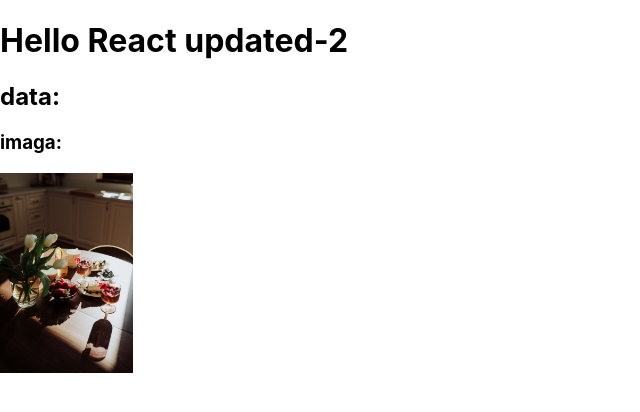
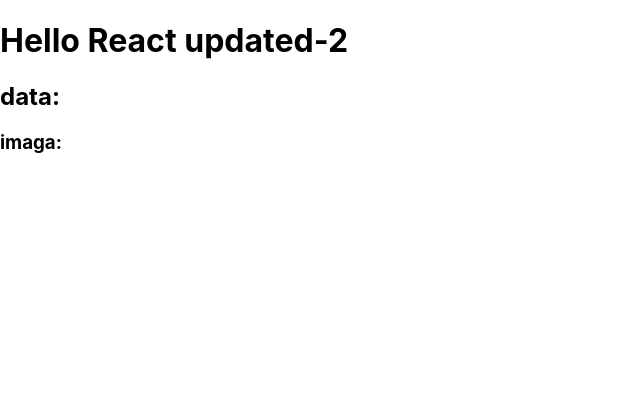
Before and after one commit to Atash3000/sample-project, a React (Create React App) app: page / in a window 1280 px wide. Shown: the top 412 px of the page, without its empty margins (0-640 px from the left). Built offline with nearby package versions, Linux system fonts and the light colour scheme; no server answers.

Commit message:
appjs uodate

```diff
--- a/src/App.js
+++ b/src/App.js
@@ -1,7 +1,5 @@
 import './App.css';
 import { Fragment, useEffect, useState } from 'react';
-import Image from './components/Image';
-import mainImg from './main.jpg';
 
 function App(props) {
   const [data, setData] = useState(null);
@@ -23,11 +21,7 @@
     <Fragment>
       <h1>Hello React updated-2</h1>
       <h2>data:{data}</h2>
-      {/* <Image /> */}
       <h3>imaga:</h3>
-      <div className='image-box'>
-        <img src={mainImg} alt='heroimage' height='200px' />
-      </div>
     </Fragment>
   );
 }
```
